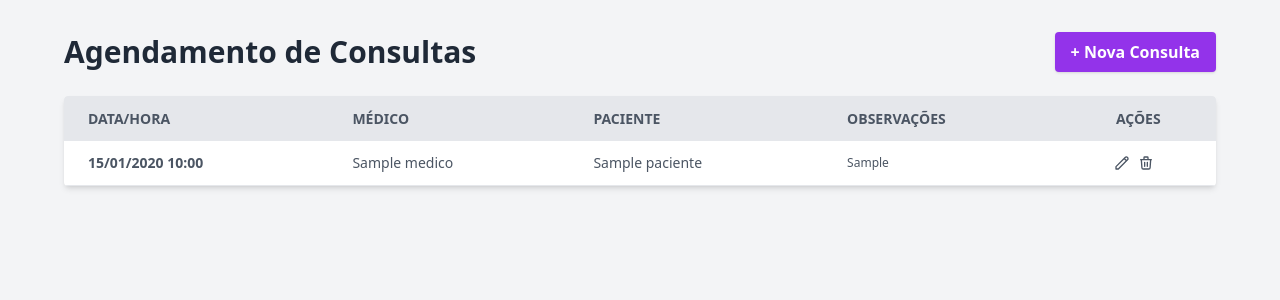
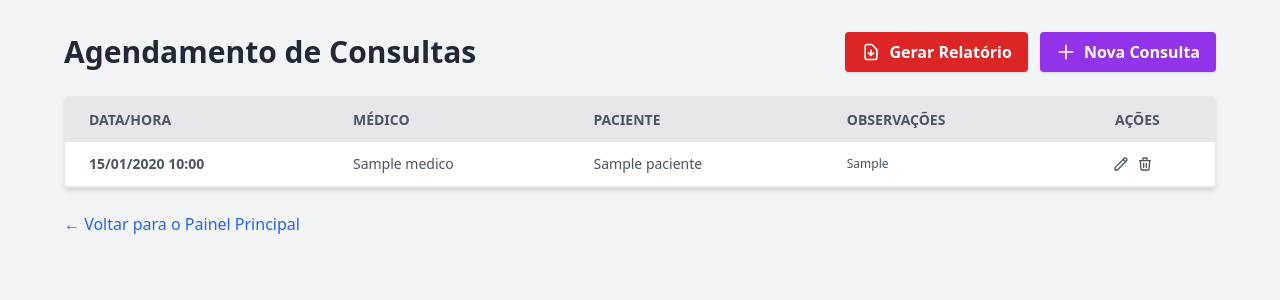
Before and after one commit to cabarros3/web1, a PHP site: page /php/consulta/index.php in a window 1280 px wide. Shown: the top 300 px of the page. Run offline with PHP 8.4, Linux system fonts and the light colour scheme; tables that the repository leaves empty hold one stand-in row (values such as "Sample post"); some libraries are stand-ins or nearby versions.

Commit message:
feat: implementa gerar pdf de consultas

```diff
--- /dev/null
+++ b/crud-n-n/composer.json
@@ -0,0 +1,5 @@
+{
+    "require": {
+        "dompdf/dompdf": "^3.1"
+    }
+}
--- a/crud-n-n/index.php
+++ b/crud-n-n/index.php
@@ -1,15 +1,15 @@
 <?php
 session_start();
 
-// Verifica se existe uma sessão ativa. Se não, redireciona para o login
+
 if (!isset($_SESSION['usuario_id'])) {
     header("Location: /php/usuario/login.php");
     exit;
 }
 
-// Pegamos os dados da sessão para exibir no cabeçalho
+
 $nome_usuario = $_SESSION['usuario_nome'];
-$foto_usuario = $_SESSION['usuario_foto'] ?? 'default.png'; // Fallback caso não tenha foto
+$foto_usuario = $_SESSION['usuario_foto'] ?? 'default.png';
 ?>
 
 <!DOCTYPE html>
--- a/crud-n-n/php/consulta/index.php
+++ b/crud-n-n/php/consulta/index.php
@@ -1,6 +1,5 @@
 <?php
 require_once '../db.php';
-
 
 $sql = "SELECT c.id_medico, c.id_paciente, c.data_hora, c.observacoes,
                m.nome as nome_medico,
@@ -23,14 +22,27 @@ $consultas = $stmt->fetchAll(PDO::FETCH_ASSOC);
 </head>
 <body class="bg-gray-100 p-8">
     <div class="container mx-auto max-w-6xl">
-        <header class="flex justify-between items-center mb-6">
+        <header class="flex flex-col md:flex-row justify-between items-center mb-6 gap-4">
             <h1 class="text-3xl font-bold text-gray-800">Agendamento de Consultas</h1>
-            <a href="create-consulta.php" class="bg-purple-600 hover:bg-purple-700 text-white font-bold py-2 px-4 rounded transition duration-300 shadow">
-                + Nova Consulta
-            </a>
+
+            <div class="flex gap-3">
+                <a href="gerar-pdf.php" target="_blank" class="bg-red-600 hover:bg-red-700 text-white font-bold py-2 px-4 rounded transition duration-300 shadow flex items-center">
+                    <svg xmlns="http://www.w3.org/2000/svg" class="h-5 w-5 mr-2" fill="none" viewBox="0 0 24 24" stroke="currentColor">
+                        <path stroke-linecap="round" stroke-linejoin="round" stroke-width="2" d="M12 10v6m0 0l-3-3m3 3l3-3m2 8H7a2 2 0 01-2-2V5a2 2 0 012-2h5.586a1 1 0 01.707.293l5.414 5.414a1 1 0 01.293.707V19a2 2 0 01-2 2z" />
+                    </svg>
+                    Gerar Relatório
+                </a>
+
+                <a href="create-consulta.php" class="bg-purple-600 hover:bg-purple-700 text-white font-bold py-2 px-4 rounded transition duration-300 shadow flex items-center">
+                    <svg xmlns="http://www.w3.org/2000/svg" class="h-5 w-5 mr-2" fill="none" viewBox="0 0 24 24" stroke="currentColor">
+                        <path stroke-linecap="round" stroke-linejoin="round" stroke-width="2" d="M12 4v16m8-8H4" />
+                    </svg>
+                    Nova Consulta
+                </a>
+            </div>
         </header>
 
-        <div class="bg-white shadow-md rounded my-6 overflow-x-auto">
+        <div class="bg-white shadow-md rounded my-6 overflow-x-auto border border-gray-200">
             <table class="min-w-full table-auto">
                 <thead>
                     <tr class="bg-gray-200 text-gray-600 uppercase text-sm leading-normal">
@@ -45,7 +57,6 @@ $consultas = $stmt->fetchAll(PDO::FETCH_ASSOC);
                     <?php if (count($consultas) > 0): ?>
                         <?php foreach ($consultas as $c): ?>
                             <?php
-                                // Criando a query string com os 3 IDs necessários para identificar a linha
                                 $params = "id_medico=" . $c['id_medico'] .
                                           "&id_paciente=" . $c['id_paciente'] .
                                           "&data_hora=" . urlencode($c['data_hora']);
@@ -78,11 +89,15 @@ $consultas = $stmt->fetchAll(PDO::FETCH_ASSOC);
                             </tr>
                         <?php endforeach; ?>
                     <?php else: ?>
-                        <tr><td colspan="5" class="text-center py-4">Nenhuma consulta agendada.</td></tr>
+                        <tr><td colspan="5" class="text-center py-10 text-gray-400 italic">Nenhuma consulta agendada.</td></tr>
                     <?php endif; ?>
                 </tbody>
             </table>
         </div>
+
+        <div class="mt-4 text-left">
+            <a href="../../index.php" class="text-blue-600 hover:underline">← Voltar para o Painel Principal</a>
+        </div>
     </div>
 </body>
 </html>
```
Also changed, not shown: crud-n-n/php/consulta/gerar-pdf.php (added, +70 -0 lines), 2 other files.
